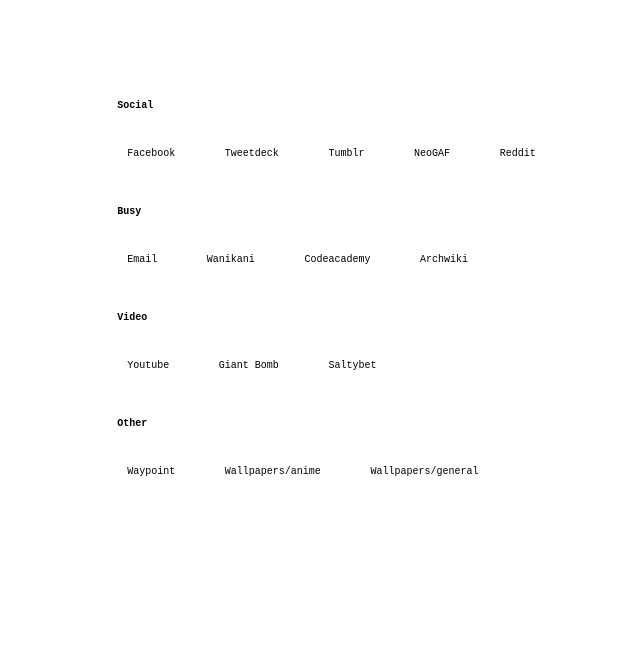
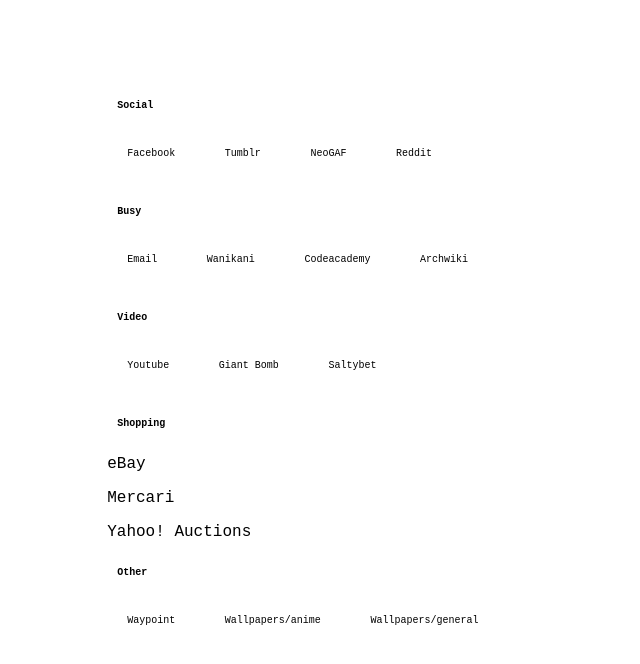
Before and after one commit to dadjumper/dotfiles, a plain HTML site: page home/index.html in a window 1280 px wide. Shown: the whole page, without its empty margins (233-873 px from the left). Drawn offline with Linux system fonts and the light colour scheme; files whose address does not match are found by name.

Commit message:
fixed error

```diff
--- a/home/index.html
+++ b/home/index.html
@@ -7,11 +7,11 @@
         <div id="body-block">
 <!--          <div id="image">
             <img class="hey" src="images/comfy.jpg">
-	  </div>-->
+</div>-->
             <div id="links">
                 <p class="link-cats">Social</p>
                 <a class="link" href="https://facebook.com/">Facebook</a>
-                <a class="link" href="https://tweetdeck.twitter.com">Tweetdeck</a>
+                <!--<a class="link" href="https://tweetdeck.twitter.com">Tweetdeck</a>-->
                 <a class="link" href="http://www.tumblr.com/">Tumblr</a>
 		<a class="link" href="http://www.neogaf.com/forum/forumdisplay.php?f=2">NeoGAF</a>
                 <a class="link" href="http://reddit.com/">Reddit</a>
@@ -24,7 +24,11 @@
                 <a class="link" href="https://youtube.com/feed/subscriptions">Youtube</a>
                 <a class="link" href="https://giantbomb.com">Giant Bomb</a>
 		<a class="link" href="https://saltybet.com">Saltybet</a>
-                <p class="link-cats">Other</p>
+                <p class="link-cats">Shopping</p>
+		<p class="link" href="https://ebay.com/">eBay</p>
+		<p class="link" href="https://www.mercari.com/jp/">Mercari</p>
+		<p class="link" href="https://auctions.yahoo.co.jp/">Yahoo! Auctions</p>
+		<p class="link-cats">Other</p>
                 <a class="link" href="http://waypoint.zone/">Waypoint</a>
                 <a class="link" href="https://4chan.org/w/catalog">Wallpapers/anime</a>
                 <a class="link" href="https://4chan.org/wg/catalog">Wallpapers/general</a>
```
